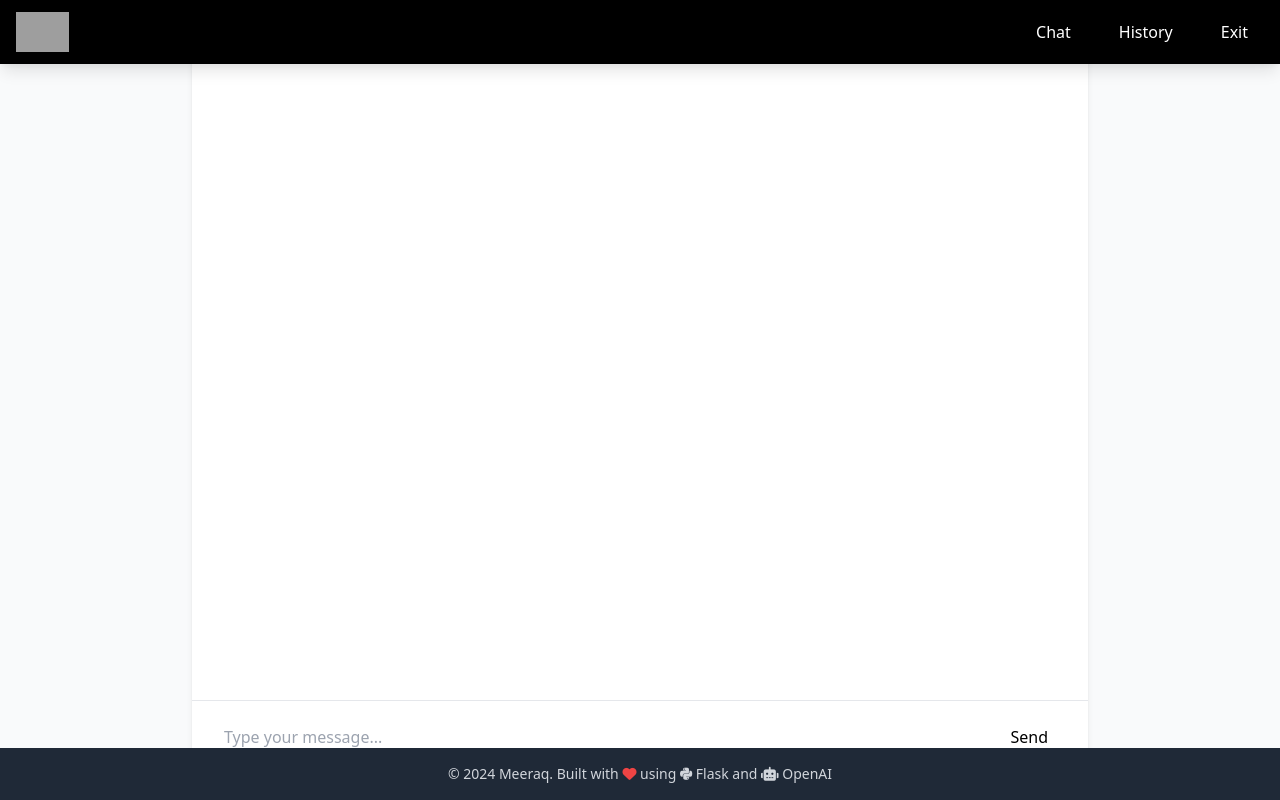
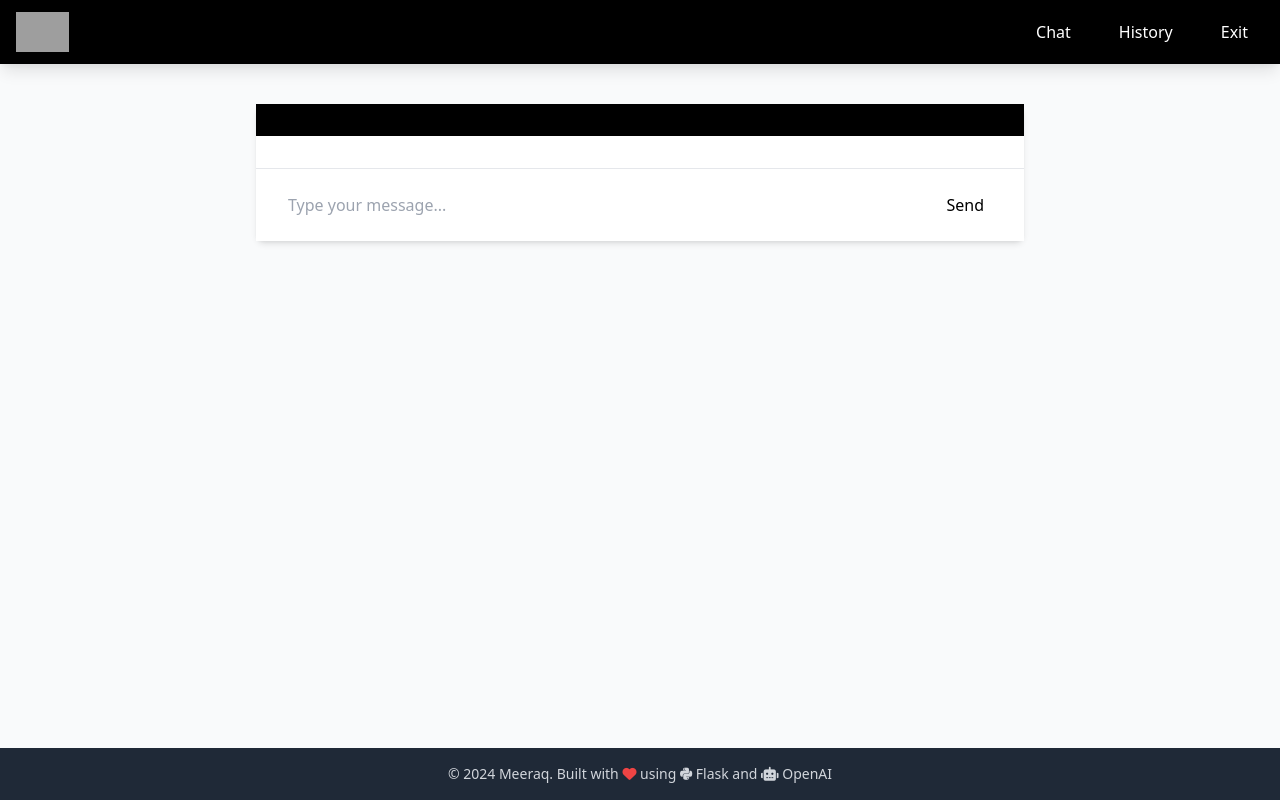
Before and after one commit to charankolisetty/coaching_bot, a Flask app: page /chat in a window 1280 px wide. Run offline with Flask 3, Linux system fonts and the light colour scheme; the visitor is signed in with stand-in values (Sample User, id 1); grey boxes are pictures that could not be loaded.

Commit message:
final FE-test

```diff
--- a/templates/chat.html
+++ b/templates/chat.html
@@ -3,11 +3,11 @@
 {% block title %}Meeraq Chat{% endblock %}
 
 {% block content %}
-<div class="fixed inset-0 top-[64px] bottom-[60px] flex items-center justify-center px-4">
-    <div class="max-w-4xl w-full bg-gray-100 rounded-lg shadow-md h-full flex flex-col">
+<div class="fixed inset-x-0 top-[64px] bottom-[60px] flex items-center justify-center px-4 py-2">
+    <div class="max-w-3xl w-full h-[calc(100vh-140px)] bg-gray-100 rounded-lg shadow-md flex flex-col">
     <div class="p-4 bg-black text-white">
         <div class="flex items-center justify-center">
-            <span class="text-xl font-semibold">Coach Bot</span>
+            <span class="text-2xl font-bold bg-gradient-to-r from-[#E6007E] via-[#9B3899] to-[#1B1464] text-transparent bg-clip-text">
         </div>
     </div>
 
```
